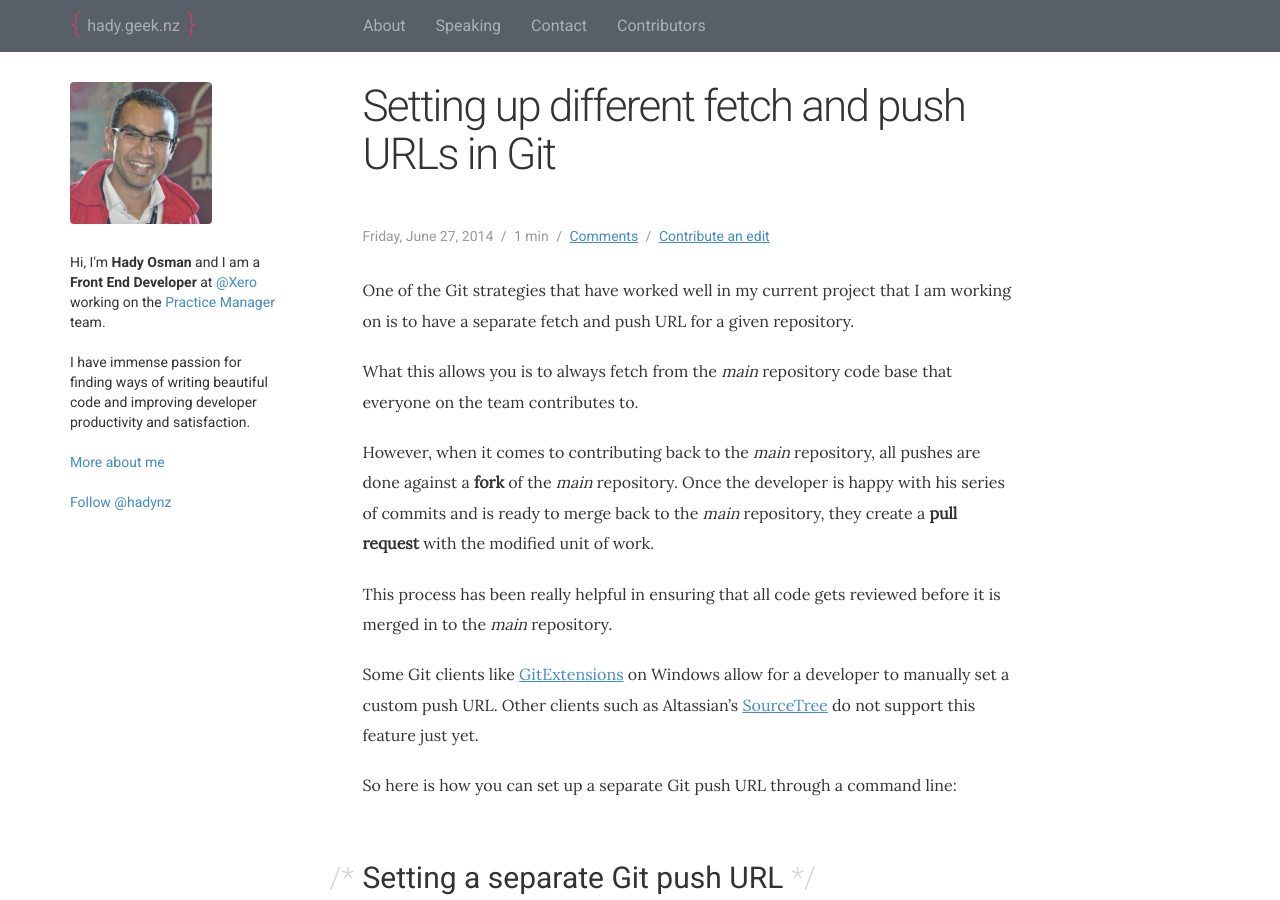
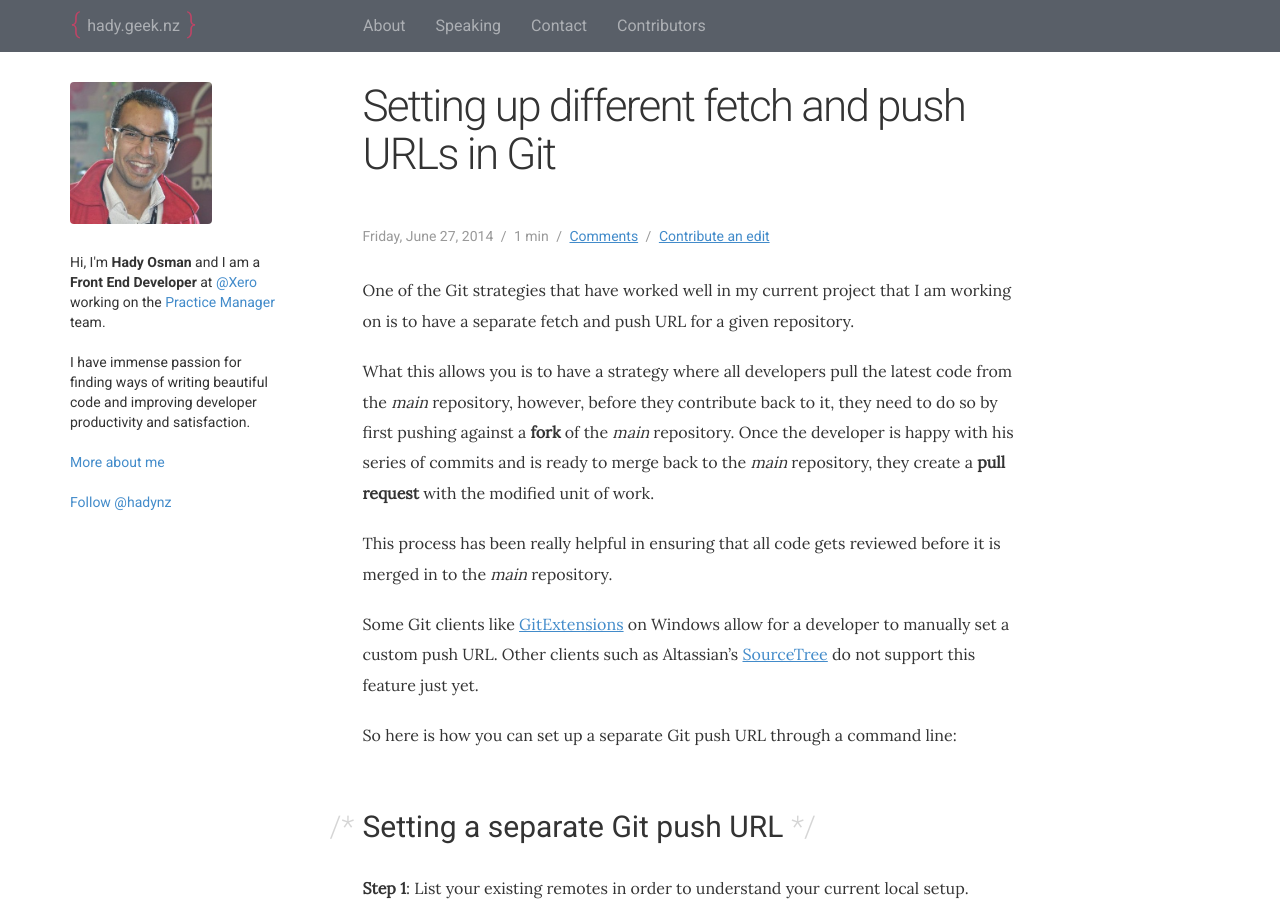
Before and after one commit to hadynz/hadynz.github.io, a Jekyll site: the page built from _posts/blog/2014-06-27-different-remote-push-url-git.md, in a window 1280 px wide and 900 px high. Built offline with Jekyll 4.4.1, drawn with Linux system fonts in a browser that asks for light colours; comment, search, counter and statistics services are not loaded.

Commit message:
Post ammendment

```diff
--- a/_posts/blog/2014-06-27-different-remote-push-url-git.md
+++ b/_posts/blog/2014-06-27-different-remote-push-url-git.md
@@ -11,10 +11,9 @@ meta: true
 One of the Git strategies that have worked well in my current project that I am working on is to have a separate
 fetch and push URL for a given repository.
 
-What this allows you is to always fetch from the _main_ repository code base that everyone on the team contributes to.
-
-However, when it comes to contributing back to the _main_ repository, all pushes are done against a **fork** of the
-_main_ repository. Once the developer is happy with his series of commits and is ready to merge back to the _main_
+What this allows you is to have a strategy where all developers pull the latest code from the _main_ repository,
+however, before they contribute back to it, they need to do so by first pushing against a **fork** of the _main_
+repository. Once the developer is happy with his series of commits and is ready to merge back to the _main_
 repository, they create a **pull request** with the modified unit of work.
 
 This process has been really helpful in ensuring that all code gets reviewed before it is merged in to the _main_
```
